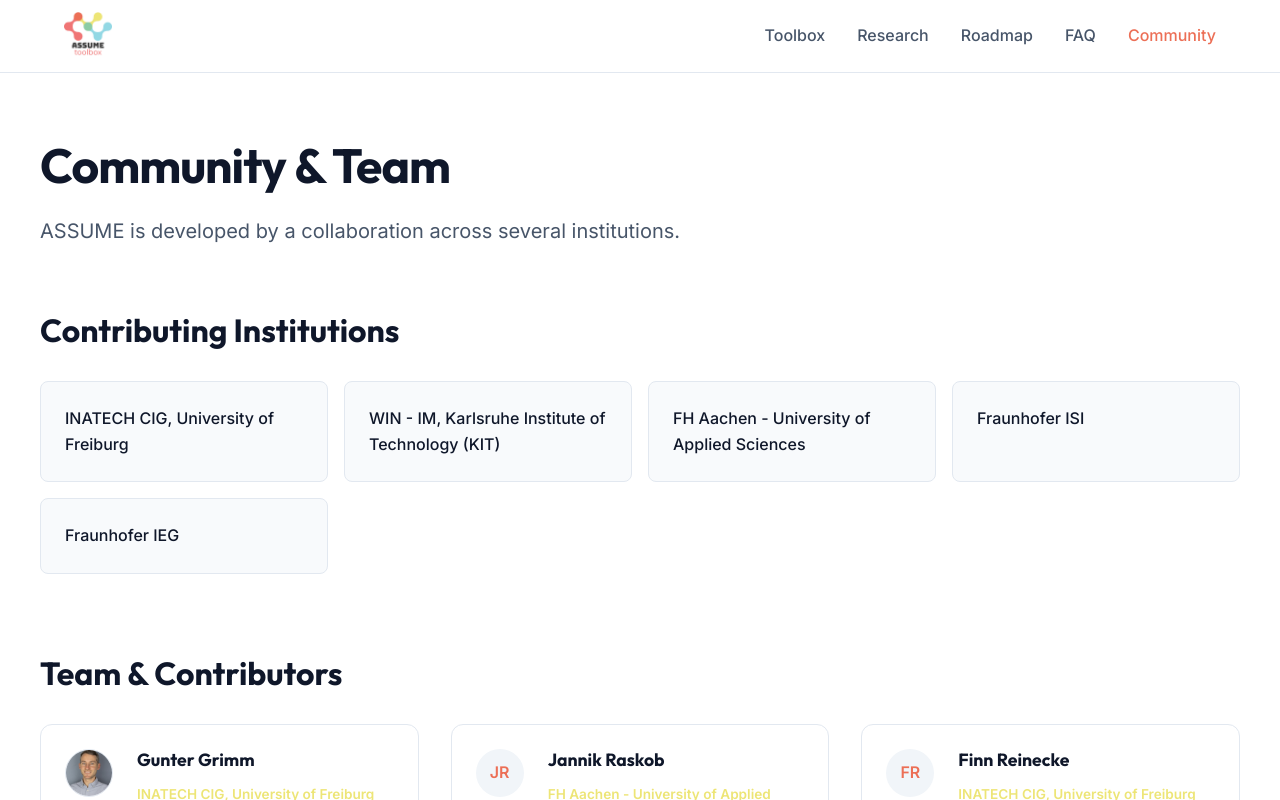
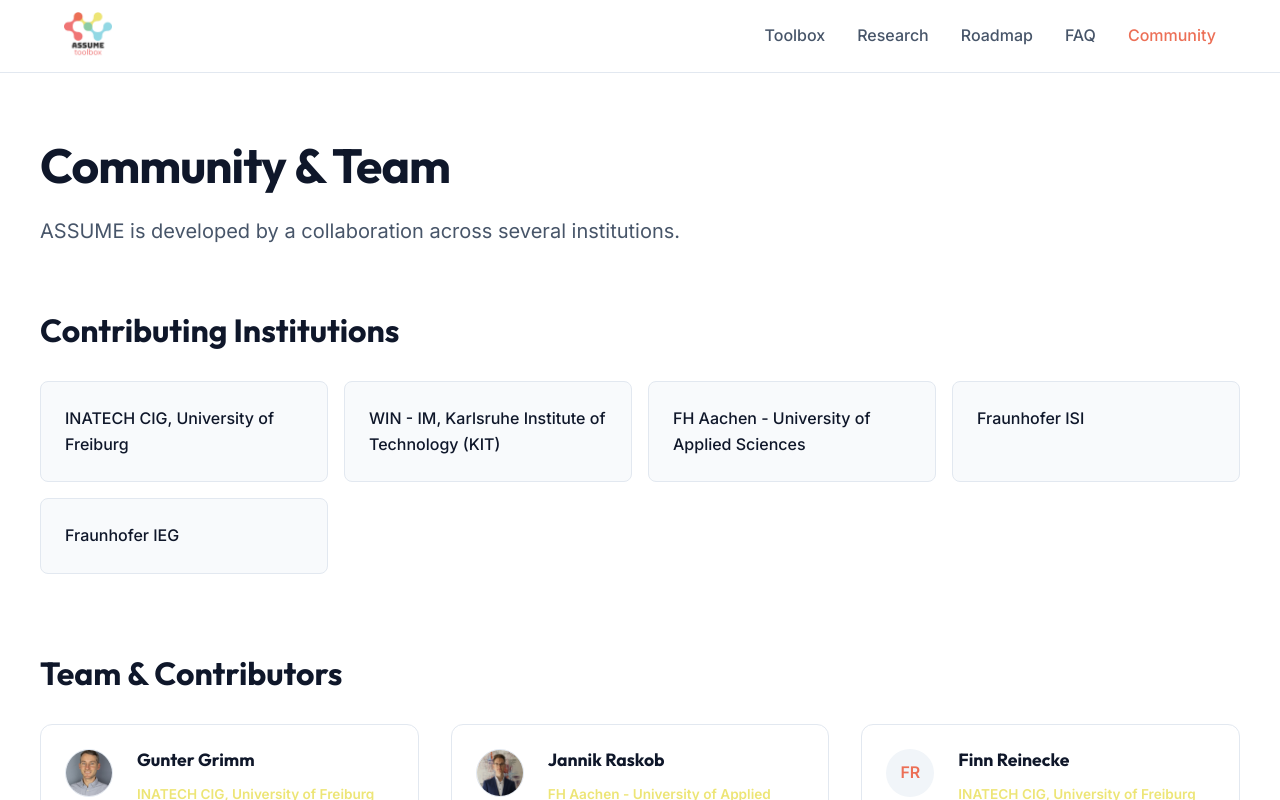
Before and after one commit to assume-framework/assume-framework.github.io, a React (Vite) app: page /community in a window 1280 px wide. Shown: the top 800 px of the page. Built offline with nearby package versions, Linux system fonts and the light colour scheme.

Commit message:
feat: add image for Jannik Raskob

```diff
--- a/src/pages/CommunityPage.tsx
+++ b/src/pages/CommunityPage.tsx
@@ -16,7 +16,8 @@ const team = [
     name: 'Jannik Raskob',
     meta: 'FH Aachen - University of Applied Sciences',
     bio: 'PhD student working with agentic AI, ASSUME GUI and ontologies.',
-    initials: 'JR'
+    initials: 'JR',
+    image: '/img/people/jannik-raskob.jpg'
   },
   {
     id: 'reinecke',
```
Also changed, not shown: public/img/people/jannik-raskob.jpg (added).
